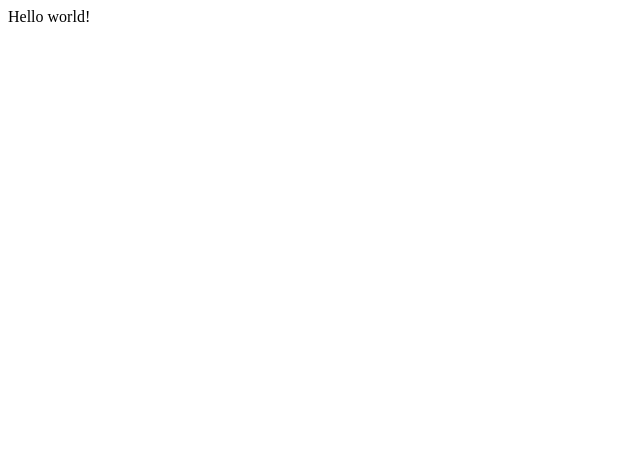
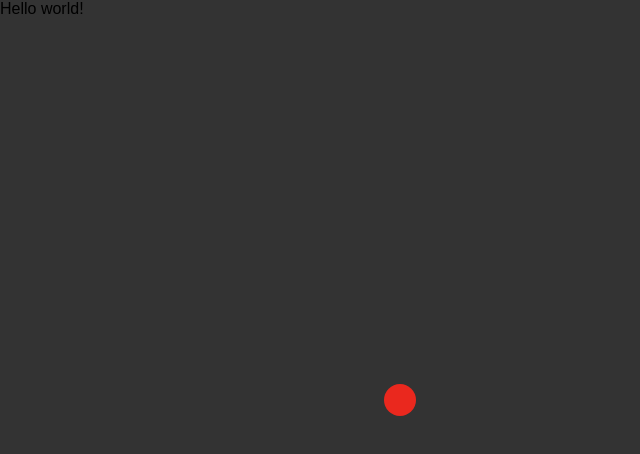
Before and after one commit to JoakimWretlind/Gatsby_CustomCursor-v1, a Gatsby site: page / in a window 1280 px wide. Shown: the whole page, without its empty margins (0-640 px from the left). Built offline with nearby package versions, Linux system fonts and the light colour scheme; Gatsby itself is replaced by a stand-in of ours.

Commit message:
custom cursor with styled components. Setup done. Cursor moving

```diff
--- a/gatsby-config.js
+++ b/gatsby-config.js
@@ -1,10 +1,5 @@
-/**
- * Configure your Gatsby site with this file.
- *
- * See: https://www.gatsbyjs.com/docs/gatsby-config/
- */
-
 module.exports = {
-  /* Your site config here */
-  plugins: [],
+  plugins: [
+    `gatsby-plugin-styled-components`
+  ],
 }
--- a/package.json
+++ b/package.json
@@ -14,9 +14,12 @@
     "test": "echo \"Write tests! -> https://gatsby.dev/unit-testing\" && exit 1"
   },
   "dependencies": {
+    "babel-plugin-styled-components": "^1.12.0",
     "gatsby": "^3.6.2",
+    "gatsby-plugin-styled-components": "^4.8.0",
     "react": "^17.0.1",
-    "react-dom": "^17.0.1"
+    "react-dom": "^17.0.1",
+    "styled-components": "^5.3.0"
   },
   "devDependencies": {
     "prettier": "2.2.1"
--- /dev/null
+++ b/src/components/CustomCursor.js
@@ -0,0 +1,34 @@
+import React, { useState, useEffect } from 'react'
+import { Cursor } from '../styles/globalStyles'
+
+const CustomCursor = () => {
+    const [mousePosition, setMousePosition] = useState({
+        x: 400,
+        y: 400,
+    });
+
+    const onMouseMove = event => {
+        const { pageX: x, pageY: y } = event
+        setMousePosition({ x, y })
+    };
+
+    useEffect(() => {
+        document.addEventListener('mousemove', onMouseMove)
+        return () => {
+            document.removeEventListener('mousemove', onMouseMove)
+        }
+    }, [])
+
+    return (
+        <>
+            <Cursor
+                style={{
+                    left: `${mousePosition.x}px`,
+                    top: `${mousePosition.y}px`
+
+                }} />
+        </>
+    )
+}
+
+export default CustomCursor
--- /dev/null
+++ b/src/components/layout.js
@@ -0,0 +1,49 @@
+import React from "react";
+import { createGlobalStyle } from "styled-components";
+
+
+import CustomCursor from "../components/customCursor"
+
+export const GlobalStyle = createGlobalStyle`
+  *,
+  ::after,
+  ::before {
+    margin: 0;
+    padding: 0;
+    box-sizing: inherit;
+    text-decoration: none;
+    cursor: none;
+  }
+
+  html {
+    box-sizing: border-box;
+    -webkit-font-smoothing: antialiased;
+    font-size: 16px;
+  }
+
+  body {
+       font-size: 16px;
+    box-sizing: border-box;
+    font-family: 'Montserrat', sans-serif;
+    background: #333;
+  overflow-x: hidden;
+  }
+
+  a {
+    text-decoration: none;
+  }
+
+  ul, li {
+    list-style: none;
+  }
+`;
+
+const Layout = () => {
+    return (
+        <>
+            <GlobalStyle />
+            <CustomCursor />
+        </>
+    )
+}
+export default Layout;
--- a/src/pages/index.js
+++ b/src/pages/index.js
@@ -1,5 +1,11 @@
 import React from "react"
+import Layout from '../components/layout'
 
 export default function Home() {
-  return <div>Hello world!</div>
+  return (
+    <>
+      <Layout />
+      <div>Hello world!</div>
+    </>
+  )
 }
--- /dev/null
+++ b/src/styles/globalStyles.js
@@ -0,0 +1,98 @@
+import styled, { css } from "styled-components"
+
+
+
+export const Container = styled.div`
+  flex-grow: 1;
+  margin: 0 auto;
+  padding: 0 32px;
+  position: relative;
+  width: auto;
+  height: 100%;
+  @media (min-width: 1024px) {
+    max-width: 960px;
+  }
+  @media (min-width: 1216px) {
+    max-width: 1152px;
+  }
+  @media (min-width: 1408px) {
+    max-width: 1244px;
+  }
+
+  ${props =>
+        props.fluid &&
+        css`
+      padding: 0;
+      margin: 0;
+      background: red;
+      max-width: 100% !important;
+    `}
+`
+
+export const Flex = styled.div`
+  position: relative;
+  display: flex;
+  align-items: center;
+  ${props =>
+        props.spaceBetween &&
+        css`
+      justify-content: space-between;
+    `};
+  ${props =>
+        props.flexEnd &&
+        css`
+      justify-content: flex-end;
+    `};
+  ${props =>
+        props.alignTop &&
+        css`
+      align-items: flex-start;
+    `};
+  ${props =>
+        props.noHeight &&
+        css`
+      height: 0;
+    `};
+`
+
+export const Cursor = styled.div`
+  position: fixed;
+  top: 400px;
+  left: 400px;
+  width: 32px;
+  height: 32px;
+  background: #ea281e;
+  border-radius: 100%;
+  transform: translate(-50%, -50%);
+  transition: all 0.1s ease-out;
+  transition-property: width, height, border;
+  will-change: width, height, transform, border;
+  pointer-events: none;
+  z-index: 999;
+  &.pointer {
+    border: 4px solid ${props => props.theme.text} !important;
+  }
+  &.hovered {
+    background: transparent !important;
+    width: 56px;
+    height: 56px;
+    border: 4px solid #ea281e;
+    border: 4px solid #ea281e;
+  }
+  &.locked {
+    background: transparent !important;
+    width: 56px;
+    height: 56px;
+    border: 4px solid ${props => props.theme.text} !important;
+    top: ${props => props.theme.top} !important;
+    left: ${props => props.theme.left} !important;
+  }
+  &.nav-open {
+    background: ${props => props.theme.text};
+  }
+
+  &.nav-open,
+  &.locked {
+    border: 4px solid ${props => props.theme.text} !important;
+  }
+`
```
Also changed, not shown: 1 other file.
